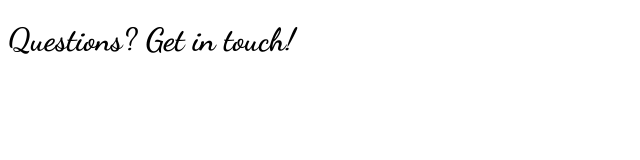
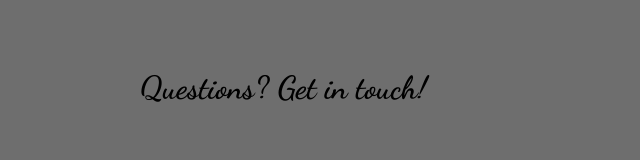
Before and after one commit to 23carnies/not-in-kansas-quilts, a Gatsby site: page /contact in a window 1280 px wide. Shown: the whole page, without its empty margins (0-640 px from the left). Built offline with nearby package versions, Linux system fonts and the light colour scheme; Gatsby itself is replaced by a stand-in of ours.

Commit message:
Add layout

```diff
--- /dev/null
+++ b/src/components/layout/index.jsx
@@ -0,0 +1,13 @@
+import React from 'react'
+import styles from './layout.module.css'
+
+
+export default function Layout({ children }) {
+    return (
+        <div className={styles.layout}>
+            <main>
+                {children}
+            </main>
+        </div>
+    )
+}
--- /dev/null
+++ b/src/components/layout/layout.module.css
@@ -0,0 +1,19 @@
+@import url('https://fonts.googleapis.com/css2?family=Dancing+Script:wght@400;700&family=EB+Garamond:wght@400;700&display=swap');
+
+
+body {
+    background-color: #6e6e6e;
+}
+
+.layout {
+    margin: 3rem auto 0;
+    max-width: 1000px;
+    padding: 0 1rem;
+    display: flex;
+    flex-direction: column;
+    min-height: calc(100vh -5rem);
+}
+
+.layout > main {
+    flex-grow: 1;
+}
--- a/src/pages/contact.jsx
+++ b/src/pages/contact.jsx
@@ -1,11 +1,14 @@
 import React from 'react'
+import Layout from '../components/layout'
 import Header from '../components/header'
 
 export default function Contact() {
     return (
         <>
+            <Layout>
 
             <Header headerText="Questions? Get in touch!"/>
+            </Layout>
         </>
     )
 }
--- a/src/pages/index.jsx
+++ b/src/pages/index.jsx
@@ -1,15 +1,18 @@
 import React from "react"
 import Header from "../components/header"
+import Layout from "../components/layout"
 
 export default function Home() {
   return (
     <div>
+      <Layout>
       <Header headerText="Quality memory quilts and designed quilts"/>
       <h2>Made with care by Dorothy in Atlanta, Ga.</h2>
       <p>All of my quilts are made with top quality, 100% cotton materials, machine pieced by me with all the care and skill I can bring
                 to each project. The most important thing to me is for you to be happy with your finished product. All quilts, except for small projects,
                 are Long Arm Quilted by my close friend Glenna Ann Bowmaster of Fine Feathers Quilting. She works her magic, then I do the finish work.
                 (All binding sewn down by hand.)</p>
+    </Layout>
     </div>
   )
 }
```
